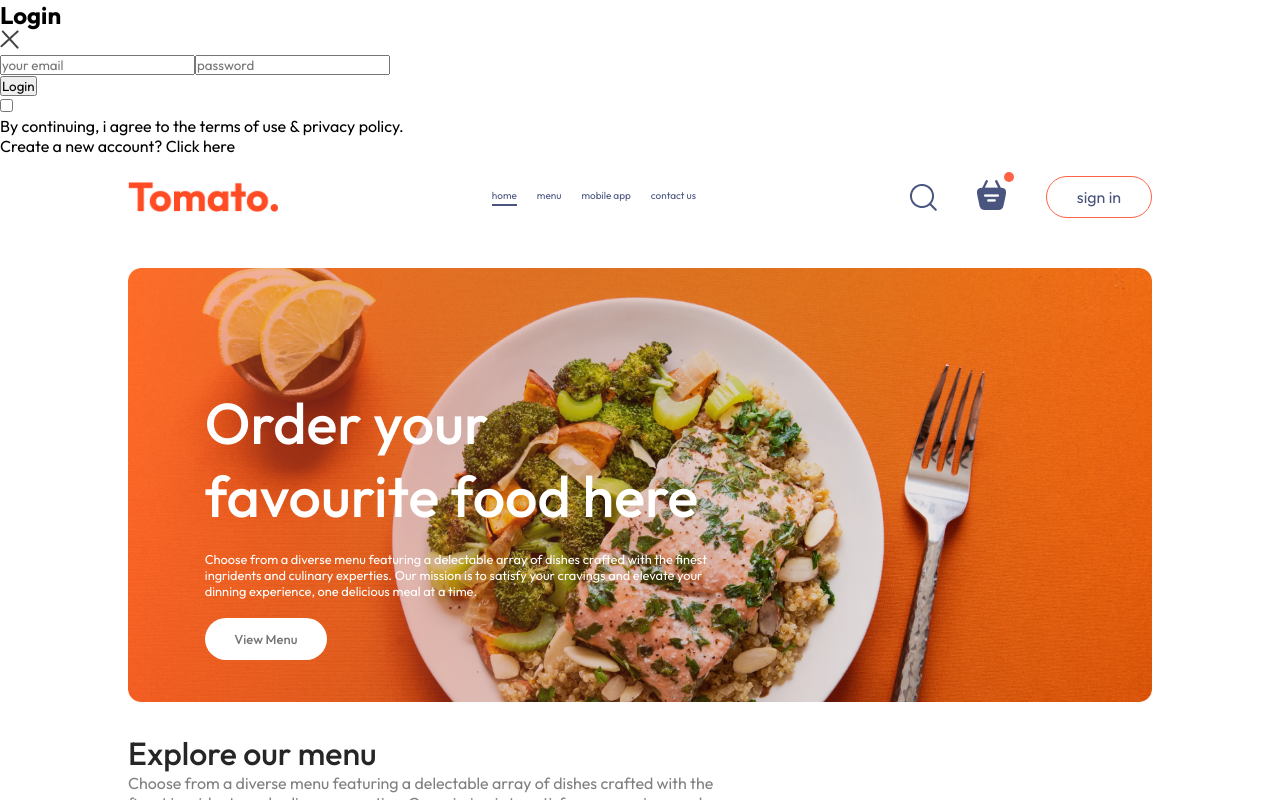
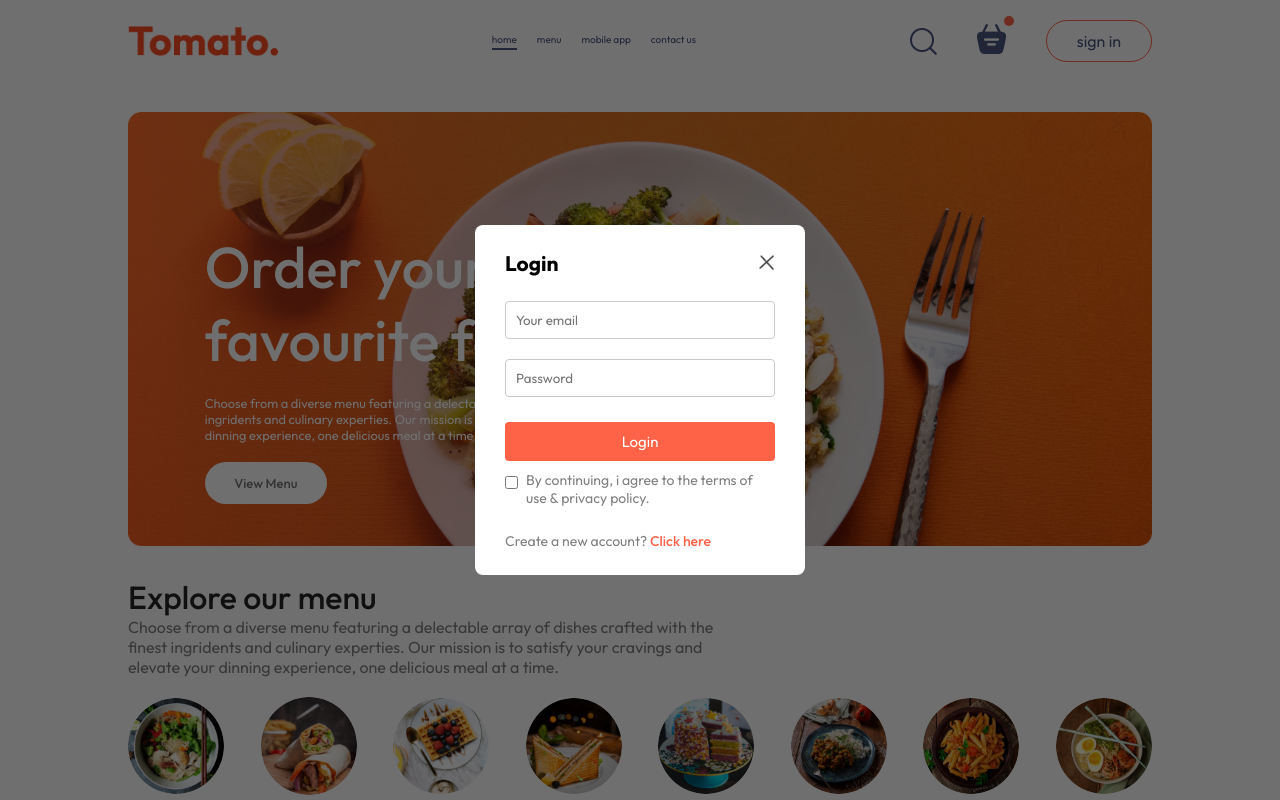
Before and after one commit to M-Aditya-11/food_del, a React (Vite) app in the folder frontend/: page / in a window 1280 px wide. Both pictures are taken after a click on the button "sign in". Shown: the top 800 px of the page. Built offline with nearby package versions, Linux system fonts and the light colour scheme.

Commit message:
Added CSS for Login Sign up Page

```diff
--- a/frontend/src/components/LoginPopup/LoginPopup.css
+++ b/frontend/src/components/LoginPopup/LoginPopup.css
@@ -0,0 +1,65 @@
+.login-popup{
+    position: absolute;
+    z-index: 1;
+    width: 100%;
+    height: 100%;
+    background-color: #00000090;
+    display: grid;
+}
+.login-popup-container{
+    place-self: center;
+    width: max(23vw,330px);
+    color: #808080;
+    background-color: white;
+    display: flex;
+    flex-direction: column;
+    gap: 25px;
+    padding: 25px 30px;
+    border-radius: 8px;
+    font-size: 14px;
+    animation: FadeIn 0.5s;
+}
+.login-popup-title{
+    display: flex;
+    justify-content: space-between;
+    align-items: center;
+    color: black;
+}
+.login-popup-title img{
+    width: 16px;
+    cursor: pointer;
+}
+.login-popup-inputs{
+    display: flex;
+    flex-direction: column;
+    gap: 20px;
+}
+.login-popup-inputs input{
+    outline: none;
+    border: 1px solid #c9c9c9;
+    padding: 10px;
+    border-radius: 4px;
+}
+.login-popup-container button{
+    border: none;
+    padding: 10px;
+    border-radius: 4px;
+    color: white;
+    background-color: tomato;
+    font-size: 15px;
+    cursor: pointer;
+}
+.login-popup-condition{
+    display: flex;
+    align-items: start;
+    gap: 8px;
+    margin-top: -15px;
+}
+.login-popup-condition input{
+    margin-top: 5px;
+}
+.login-popup p span{
+    color: tomato;
+    font-weight: 500;
+    cursor: pointer;
+}
--- a/frontend/src/components/LoginPopup/LoginPopup.jsx
+++ b/frontend/src/components/LoginPopup/LoginPopup.jsx
@@ -14,9 +14,9 @@
           <img onClick={() => setShowLogin(false)} src={assets.cross_icon} alt="" />
         </div>
         <div className="login-popup-inputs">
-          {currState === "Login" ? <></> : <input type="text" placeholder='your name' required />}
-          <input type="email" placeholder='your email' required />
-          <input type="password" placeholder='password' required />
+          {currState === "Login" ? <></> : <input type="text" placeholder='Your name' required />}
+          <input type="email" placeholder='Your email' required />
+          <input type="password" placeholder='Password' required />
         </div>
         <button>{currState === "Sign Up" ? "Create Account" : "Login"}</button>
         <div className="login-popup-condition">
```
